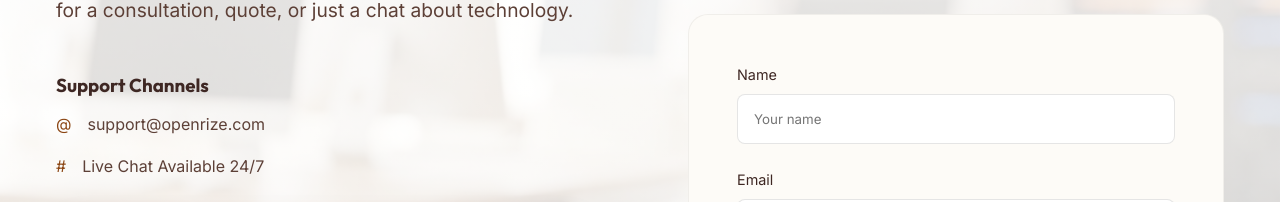
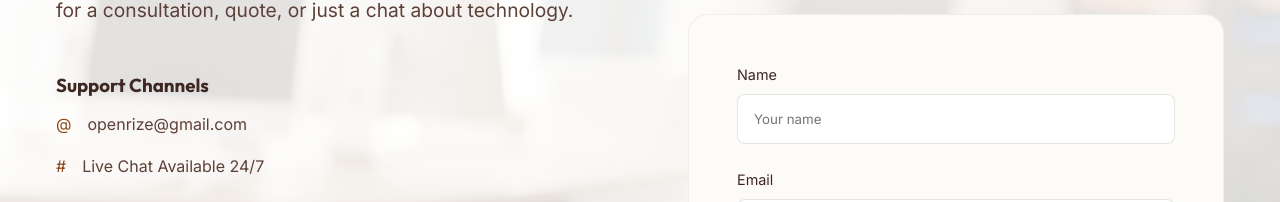
Before and after one commit to harshilp0210/openrize, a Next.js app: page /contact in a window 1280 px wide. Shown: the part 354-556 px from the top of the page. Built offline with nearby package versions, Linux system fonts and the light colour scheme.

Commit message:
Update email to openrize@gmail.com

```diff
--- a/app/contact/page.js
+++ b/app/contact/page.js
@@ -22,7 +22,7 @@ export default function ContactPage() {
                         <h3 style={{ marginBottom: '1rem' }}>Support Channels</h3>
                         <p style={{ display: 'flex', alignItems: 'center', marginBottom: '1rem', color: 'var(--text-secondary)' }}>
                             <span style={{ marginRight: '1rem', color: 'var(--accent-blue)' }}>@</span>
-                            support@openrize.com
+                            openrize@gmail.com
                         </p>
                         <p style={{ display: 'flex', alignItems: 'center', color: 'var(--text-secondary)' }}>
                             <span style={{ marginRight: '1rem', color: 'var(--accent-blue)' }}>#</span>
--- a/components/ChatBot/ChatBot.js
+++ b/components/ChatBot/ChatBot.js
@@ -23,9 +23,9 @@ const faqs = [
     },
     {
         question: "How can I contact you?",
-        answer: "You can reach us at support@openrize.com or use our contact form. We also offer 24/7 live chat support!",
+        answer: "You can reach us at openrize@gmail.com or use our contact form. We also offer 24/7 live chat support!",
         followUp: [
-            { label: "Send Email", response: "Email us at support@openrize.com and we'll respond within 24 hours." },
+            { label: "Send Email", response: "Email us at openrize@gmail.com and we'll respond within 24 hours." },
             { label: "Go to Contact Form", response: "Visit our Contact page to send us a message directly through the form." }
         ]
     },
```
